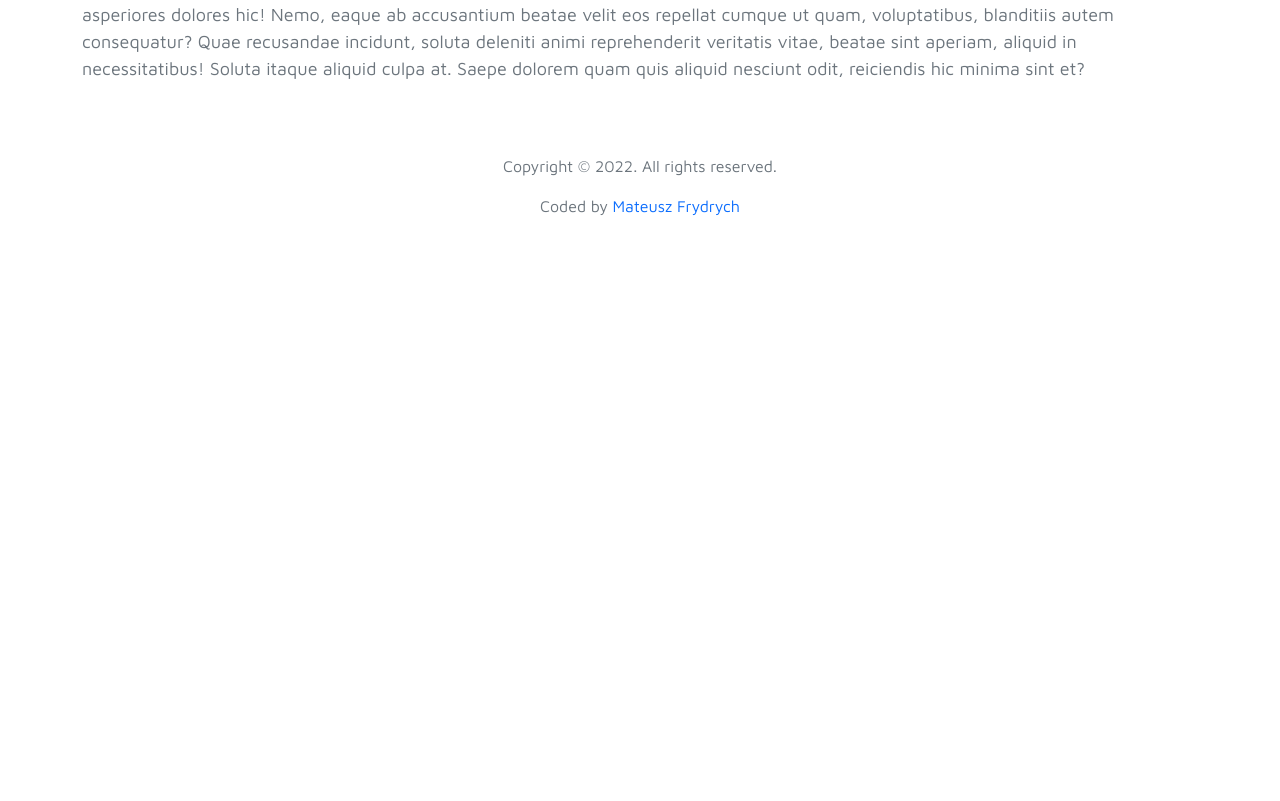
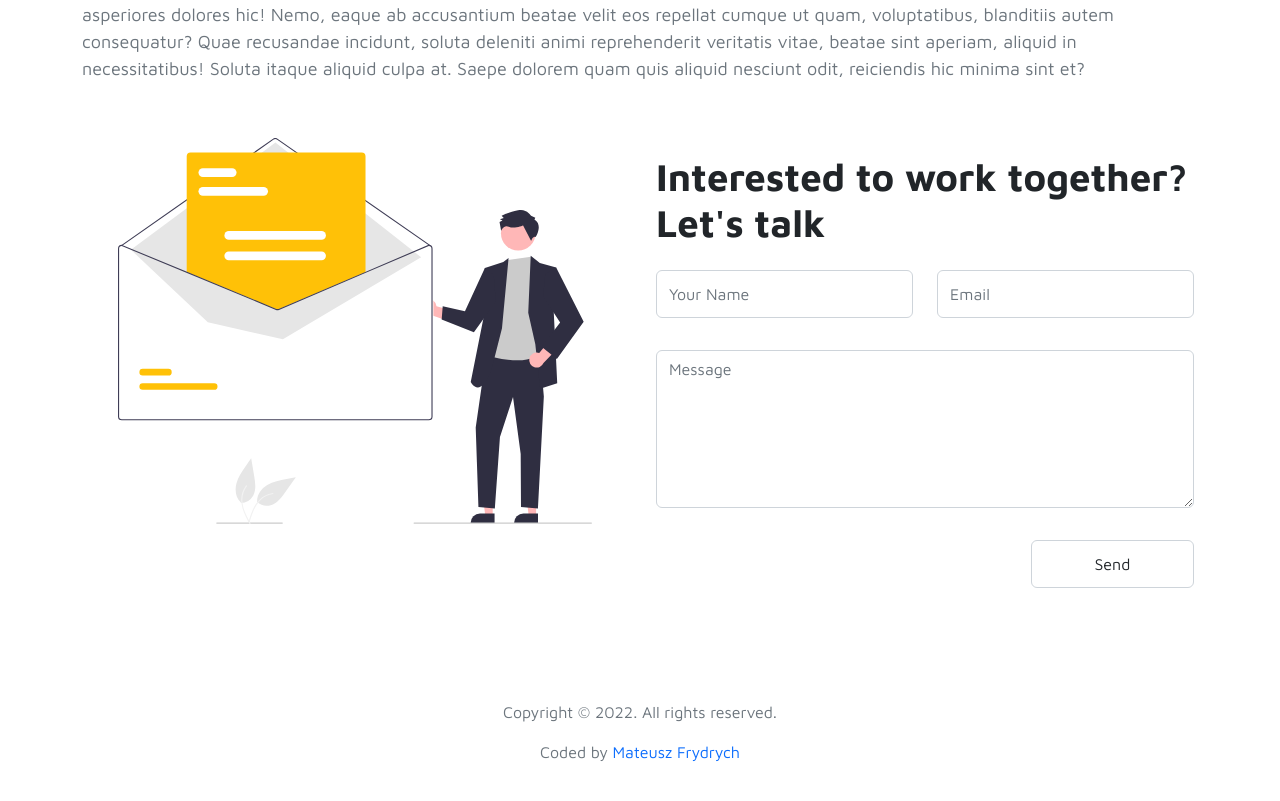
Before and after one commit to theWituch/Portfolio, a Vue app: page / in a window 1280 px wide. Shown: the part 809-1610 px from the top of the page. Before the commit the page ends 1091 px from the top, so only its background shows below. Built offline with nearby package versions, Linux system fonts and the light colour scheme.

Commit message:
Add ContactForm component

```diff
--- /dev/null
+++ b/src/components/ContactForm.vue
@@ -0,0 +1,67 @@
+<template>
+  <form @submit.prevent="submit">
+    <div class="row">
+      <div class="col-lg-6 col-12">
+        <input id="name" type="text" name="name" placeholder="Your Name" class="form-control" />
+      </div>
+
+      <div class="col-lg-6 col-12">
+        <input id="email" type="email" name="email" placeholder="Email" class="form-control" />
+      </div>
+
+      <div class="col-12">
+        <textarea id="message" name="message" rows="6" placeholder="Message" class="form-control"></textarea>
+      </div>
+
+      <div class="form-buttons ml-lg-auto col-lg-4 col-12">
+        <input type="submit" class="form-control submit-btn" value="Send" />
+      </div>
+    </div>
+  </form>
+</template>
+
+<script>
+export default {};
+</script>
+
+<style>
+.form-control {
+  width: 100%;
+  min-height: 3em;
+  margin: 16px auto;
+  padding: 0.4em 0.75em;
+
+  font-size: 1rem;
+  font-weight: bold;
+  line-height: 1.5;
+
+  color: var(--accent);
+  background: transparent;
+
+  outline: none;
+  border: 1px solid var(--accent);
+  border-radius: 3px;
+
+  transition: all 0.15s ease-in-out;
+}
+
+.form-control:hover,
+.form-control:focus {
+  border-color: var(--yellow);
+}
+
+.form-buttons {
+  display: inline-flex;
+  margin-left: auto !important;
+}
+
+.submit-btn {
+  background: #ffc200;
+  border-radius: 50px;
+  color: #ffffff;
+  font-weight: bold;
+  border: 0;
+  cursor: pointer;
+  transition: all 0.4s ease;
+}
+</style>
--- a/src/views/AboutView.vue
+++ b/src/views/AboutView.vue
@@ -33,7 +33,7 @@
       </div>
     </section>
 
-    <section class="py-2">
+    <section class="my-4 py-2 row">
       <h2>Lorem, ipsum dolor</h2>
       <p>
         Lorem ipsum dolor sit, amet consectetur adipisicing elit. Mollitia voluptatibus recusandae inventore
@@ -54,14 +54,25 @@
         quam quis aliquid nesciunt odit, reiciendis hic minima sint et?
       </p>
     </section>
+
+    <section class="my-4 py-2 row">
+      <div class="d-none d-lg-block px-5 col-lg-6 col-12">
+        <img src="@/assets/images/undraw/undraw_envelope.svg" class="img-fluid" alt="Envelope contact image" />
+      </div>
+      <div class="p-3 col-lg-6 col-12">
+        <h2>Interested to work together? Let's talk</h2>
+        <ContactForm />
+      </div>
+    </section>
   </div>
 </template>
 
 <script>
 import TextAnimator from "@/components/TextAnimator.vue";
+import ContactForm from "@/components/ContactForm.vue";
 
 export default {
-  components: { TextAnimator },
+  components: { TextAnimator, ContactForm },
   setup() {
     return {};
   },
```
Also changed, not shown: src/assets/images/undraw/undraw_envelope.svg (added).
